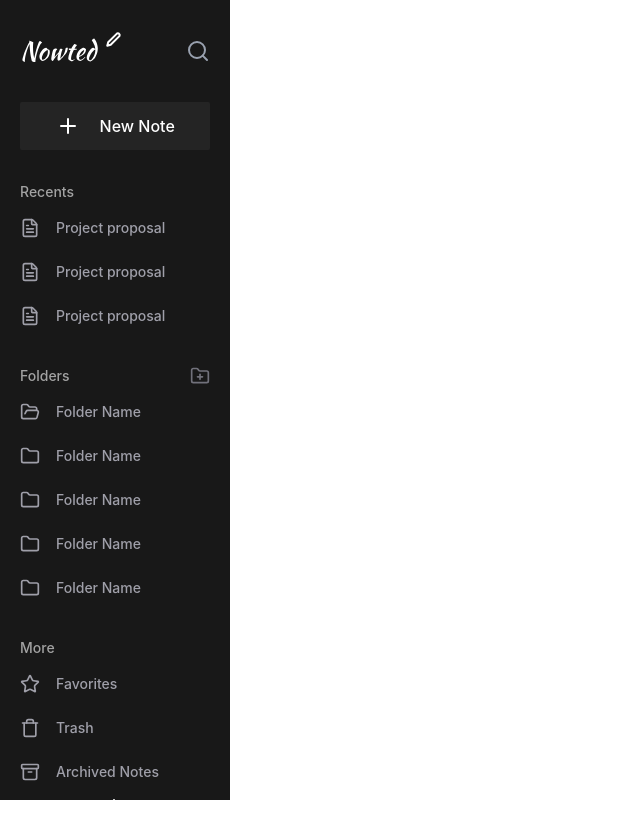
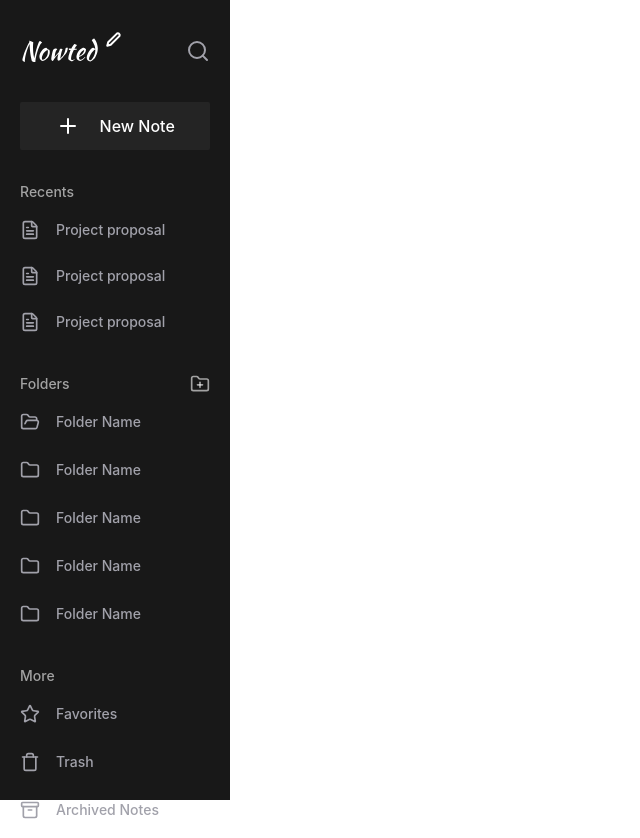
Before and after one commit to Anirudhhan-work/nowted, a React app: page / in a window 1280 px wide. Shown: the whole page, without its empty margins (0-640 px from the left). Built offline with nearby package versions, Linux system fonts and the light colour scheme; the HTML template or start-up script is replaced by a standard one.

Commit message:
ui adjustment made and improved css variable

```diff
--- a/src/App.css
+++ b/src/App.css
@@ -2,8 +2,20 @@
 
 @theme {
   --color-primary: #312eb5;
-  --color-dark: #181818;
-  --color-dark-400: rgba(255, 255, 255, 0.04);
-  --color-dark-500: rgba(255, 255, 255, 0.05);
-  --color-dark-600: rgba(255, 255, 255, 0.6);
+  --color-background: #f5f4ff;
+  --color-background-400: rgba(49, 46, 181, 0.04);
+  --color-background-500: rgba(26, 0, 0);
+  --color-background-700: rgba(82 82 91);
+  --color-background-800: rgba(44, 44, 44);
 }
+
+.dark {
+  --color-primary: #312eb5;
+  --color-background: #181818;
+  --color-background-400: rgba(255, 255, 255, 0.04);
+  --color-background-500: rgba(255, 255, 255, 0.05);
+  --color-background-700: rgb(161, 161, 170);
+  --color-background-800: rgba(255, 255, 255, 0.6);
+}
+
+@custom-variant dark (&:where(.dark, .dark *));
--- a/src/App.tsx
+++ b/src/App.tsx
@@ -1,9 +1,9 @@
-import SideNav from "./Components/SideBar";
+import SideBar from "./Components/SideBar";
 
 const App = () => {
   return (
-    <div className="w-full h-screen text-white">
-      <SideNav />
+    <div className="w-full h-screen text-white text-blue dark">
+      <SideBar />
     </div>
   );
 };
--- a/src/Components/SideBar.tsx
+++ b/src/Components/SideBar.tsx
@@ -1,23 +1,17 @@
-import { Search } from "lucide-react";
-import logo from "../assets/nowtedlogo.svg";
 import FolderComponent from "../navbar/components/FolderComponent";
 import RecentComponent from "../navbar/components/RecentComponent";
 import MoreComponent from "../navbar/components/MoreComponent";
 import AddNoteButton from "../navbar/components/AddNoteButton";
-import DarkMode from "../navbar/components/DarkMode";
+import HeadComponent from "../navbar/components/HeadComponent";
 
 const SideBar = () => {
   return (
-    <nav className="bg-dark w-[18%] py-8 h-screen flex flex-col">
-      <section className="flex justify-between items-center px-5">
-        <img src={logo} alt="nowted logo" />
-        <Search className="text-gray-400" />
-      </section>
+    <nav className="bg-background w-[18%] py-8 h-screen flex flex-col">
+      <HeadComponent />
       <AddNoteButton />
       <RecentComponent />
       <FolderComponent />
       <MoreComponent />
-      <DarkMode />
     </nav>
   );
 };
--- a/src/navbar/components/AddNoteButton.tsx
+++ b/src/navbar/components/AddNoteButton.tsx
@@ -3,7 +3,7 @@ import { Plus } from "lucide-react";
 const AddNoteButton = () => {
   return (
     <section className="flex justify-center py-8 px-5">
-      <button className="flex gap-5 font-medium text-md justify-center items-center bg-dark-500 w-full rounded-xs py-3 cursor-pointer hover:bg-zinc-800/60">
+      <button className="flex gap-5 font-medium text-md justify-center items-center bg-background-500 w-full rounded-xs py-3 cursor-pointer hover:bg-zinc-800/60 transition duration-200">
         <Plus /> New Note
       </button>
     </section>
--- a/src/navbar/components/DarkMode.tsx
+++ /dev/null
@@ -1,13 +0,0 @@
-import { Sun } from "lucide-react";
-
-const DarkMode = () => {
-  return (
-    <footer className="mt-auto px-10 flex text-sm items-center justify-center text-dark-700 gap-5">
-      <p>Dark</p>
-      <Sun className="cursor-pointer" />
-      <p>Light</p>
-    </footer>
-  );
-};
-
-export default DarkMode;
--- a/src/navbar/components/FolderComponent.tsx
+++ b/src/navbar/components/FolderComponent.tsx
@@ -3,10 +3,10 @@ import TabButton from "./TabButton";
 
 const FolderComponent = () => {
   return (
-    <section className="text-dark-600  py-6">
-      <div className="flex justify-between px-5 items-center">
+    <section className="py-6">
+      <div className="flex justify-between px-5 items-center text-background-800">
         <h3 className="text-sm font-medium">Folders</h3>
-        <FolderPlus size={20} className="text-zinc-500" />
+        <FolderPlus size={20} />
       </div>
       <div className="flex flex-col gap-2 py-2">
         <TabButton icon={FolderOpen} label={"Folder Name"} />
--- /dev/null
+++ b/src/navbar/components/HeadComponent.tsx
@@ -0,0 +1,12 @@
+import { Search } from "lucide-react";
+import logo from "../../assets/nowtedlogo.svg";
+const HeadComponent = () => {
+  return (
+    <section className="flex justify-between items-center px-5">
+      <img src={logo} alt="nowted logo" />
+      <Search className="text-background-700" />
+    </section>
+  );
+};
+
+export default HeadComponent;
--- a/src/navbar/components/MoreComponent.tsx
+++ b/src/navbar/components/MoreComponent.tsx
@@ -3,8 +3,10 @@ import TabButton from "./TabButton";
 
 const MoreComponent = () => {
   return (
-    <section className="text-dark-600">
-      <h3 className="text-sm text font-medium px-5">More</h3>
+    <section>
+      <h3 className="text-sm text font-medium px-5 text-background-800">
+        More
+      </h3>
       <div className="flex flex-col gap-2 py-2">
         <TabButton icon={Star} label="Favorites" />
         <TabButton icon={Trash} label="Trash" />
--- a/src/navbar/components/RecentComponent.tsx
+++ b/src/navbar/components/RecentComponent.tsx
@@ -3,9 +3,11 @@ import TabButton from "./TabButton";
 
 const RecentComponent = () => {
   return (
-    <section className="text-dark-600">
-      <h3 className="text-sm text font-medium px-5">Recents</h3>
-      <div className="flex flex-col gap-2 py-2">
+    <section>
+      <h3 className="text-sm text font-medium px-5 text-background-800">
+        Recents
+      </h3>
+      <div className="flex flex-col gap-1.5 py-2">
         <TabButton icon={FileText} label={"Project proposal"} />
         <TabButton icon={FileText} label={"Project proposal"} />
         <TabButton icon={FileText} label={"Project proposal"} />
--- a/src/navbar/components/TabButton.tsx
+++ b/src/navbar/components/TabButton.tsx
@@ -7,7 +7,7 @@ interface TabButtonProps {
 
 const TabButton = ({ label, icon: Icon }: TabButtonProps) => {
   return (
-    <button className="flex items-center gap-4 w-full px-5 py-2 text-zinc-400 cursor-pointer hover:bg-dark-400 text-sm font-medium">
+    <button className="flex items-center gap-4 w-full px-5 py-2.5 text-background-700 cursor-pointer hover:bg-background-400 text-sm font-medium">
       <Icon size={20} />
       {label}
     </button>
```
